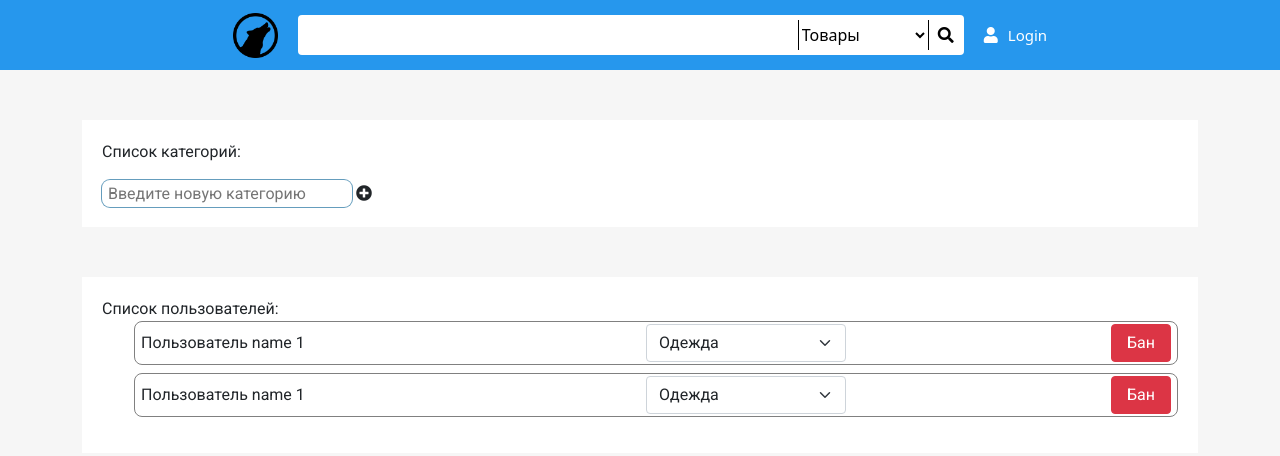
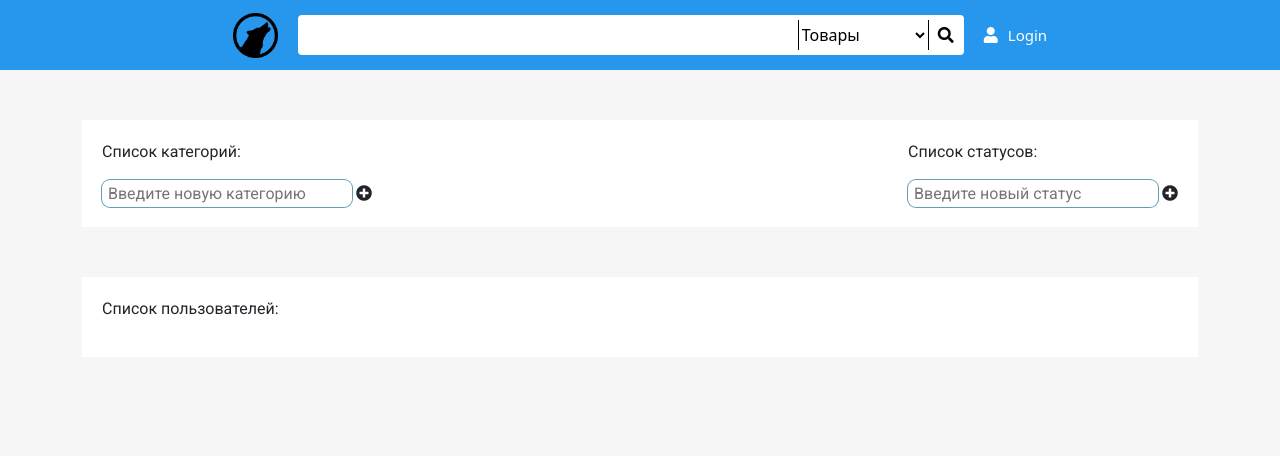
Before and after one commit to BlackFox101/WebShop, a Symfony app: template templates/user/user_admin.twig in a window 1280 px wide. Shown: the top 456 px of the page. Run offline with Twig, Linux system fonts and the light colour scheme; the template is opened without the code that fills it, so the values that code supplies are empty; some libraries are stand-ins or nearby versions.

Commit message:
Frontend-1. Добавил отображение пользователей и их статусы в админке. Добавил возм. добавление/удаления статусов

```diff
--- a/public/css/user_admin.css
+++ b/public/css/user_admin.css
@@ -6,21 +6,30 @@
     margin-bottom: 50px;
 }
 
-.category_list-item {
+.admin__top {
+    display: flex;
+    justify-content: space-between;
+}
+
+.category_list-item,
+.status_list-item {
     display: flex;
     align-items: center;
 }
 
-.category_list-item i {
+.category_list-item i,
+.status_list-item i {
     cursor: pointer;
     margin-left: 10px;
 }
 
-.new-category-wrapper i {
+.new-category-wrapper i,
+.new-status-wrapper i {
     cursor: pointer;
 }
 
-.new-category-wrapper input {
+.new-category-wrapper input,
+.new-status-wrapper input {
     box-shadow: 0 0 0 1px #659DBD;
     width: 250px;
 }
@@ -29,13 +38,14 @@
     border-radius: 8px;
     padding: 2px 6px;
     border: 1px solid gray;
-    display: grid;
+    display: flex;
     align-items: center;
+    justify-content: space-between;
     margin-bottom: 8px;
-    grid-template-columns: 1fr 1fr 60px;
 }
 
-.categoryName {
+.categoryName,
+.statusName {
     width: 100px;
     margin-right: 20px;
 }
--- a/templates/user/user_admin.twig
+++ b/templates/user/user_admin.twig
@@ -10,6 +10,7 @@
 {% block body %}
     <div class="container">
         <div class="admin__top">
+            <div>
                 <div>Список категорий: </div>
                 <ul id="catgetories_list">
                     {% if categories %}
@@ -26,30 +27,44 @@
                     <i id="add-category" class="fas fa-plus-circle"></i>
                 </div>
             </div>
+            <div>
+                <div>Список статусов:</div>
+                <ul id="statuses_list">
+                    {% if statuses %}
+                        {% for status in statuses %}
+                            <li class="status_list-item">
+                                <div class="statusName">{{ status.getName }}</div>
+                                <i id={{ status.getId }} title="Удалить" class="far fa-trash-alt"></i>
+                            </li>
+                        {% endfor %}
+                    {% endif %}
+                </ul>
+                <div class="new-status-wrapper">
+                    <input id="new-status-input" placeholder="Введите новый статус" class="input-flex" type="text" />
+                    <i id="add-status" class="fas fa-plus-circle"></i>
+                </div>
+            </div>
+        </div>
         <div class="admin__bottom">
             <div>Список пользователей: </div>
             <ul>
+                {% if users %}
+                    {% for user in users %}
                         <li class="user_list-item">
-                    <div>Пользователь name 1</div>
+                            <div>{{ user.email }}</div>
                             <select class="form-select user-status" id="item-category" aria-label="Default select example">
-                        <option value="clothes" selected>Одежда</option>
-                        <option value="food">Еда</option>
-                        <option value="electronic">Электроника</option>
-                        <option value="fetish">Фетиш</option>
+                                {% for status in statuses %}
+                                    {% if user.getStatus.getId == status.getId %}
+                                        <option selected value={{ status.name }}>{{ status.name }}</option>
+                                    {% endif %}
+                                    {% if user.getStatus.getId != status.getId %}
+                                        <option value={{ status.name }}>{{ status.name }}</option>
+                                    {% endif %}
+                                {% endfor %}
                             </select>
-                    <button type="button" class="btn btn-danger">Бан</button>
                         </li>
-                <li class="user_list-item">
-                    <div>Пользователь name 1</div>
-                    <select class="form-select user-status" id="item-category" aria-label="Default select example">
-                        <option value="clothes" selected>Одежда</option>
-                        <option value="food">Еда</option>
-                        <option value="electronic">Электроника</option>
-                        <option value="fetish">Фетиш</option>
-                    </select>
-{#                    мб будет ссылка на все его магазины, чтобы банить магаз#}
-                    <button type="button" class="btn btn-danger">Бан</button>
-                </li>
+                    {% endfor %}
+                {% endif %}
             </ul>
         </div>
     </div>
```
Also changed, not shown: public/js/user_admin.js (+63 -19 lines), src/Controller/UserController.php (+11 -3 lines). Lines whose indentation alone changed are shown as unchanged.
